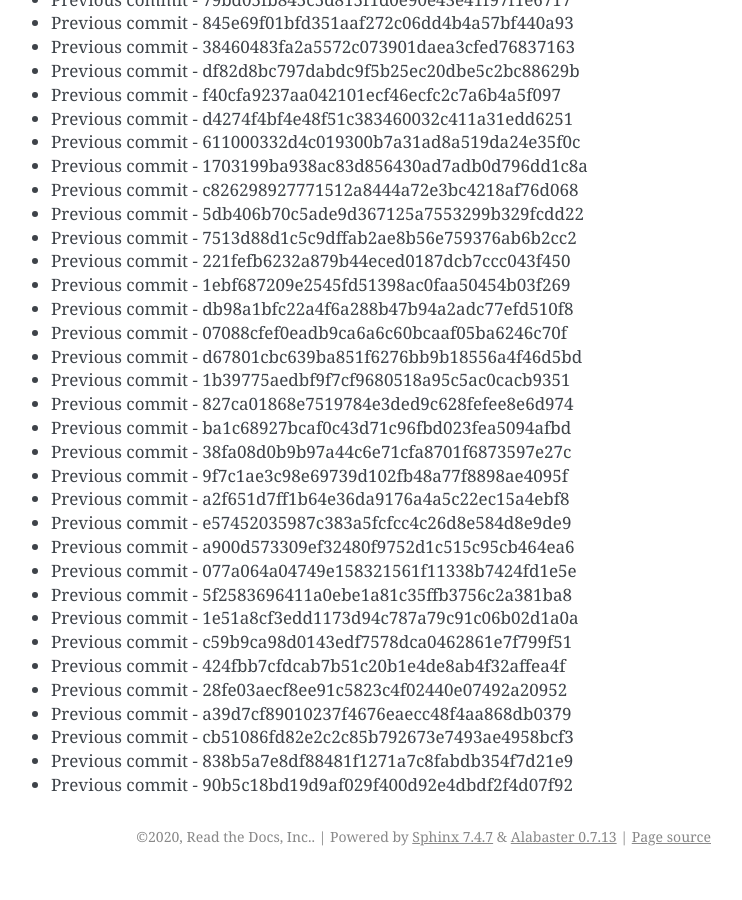
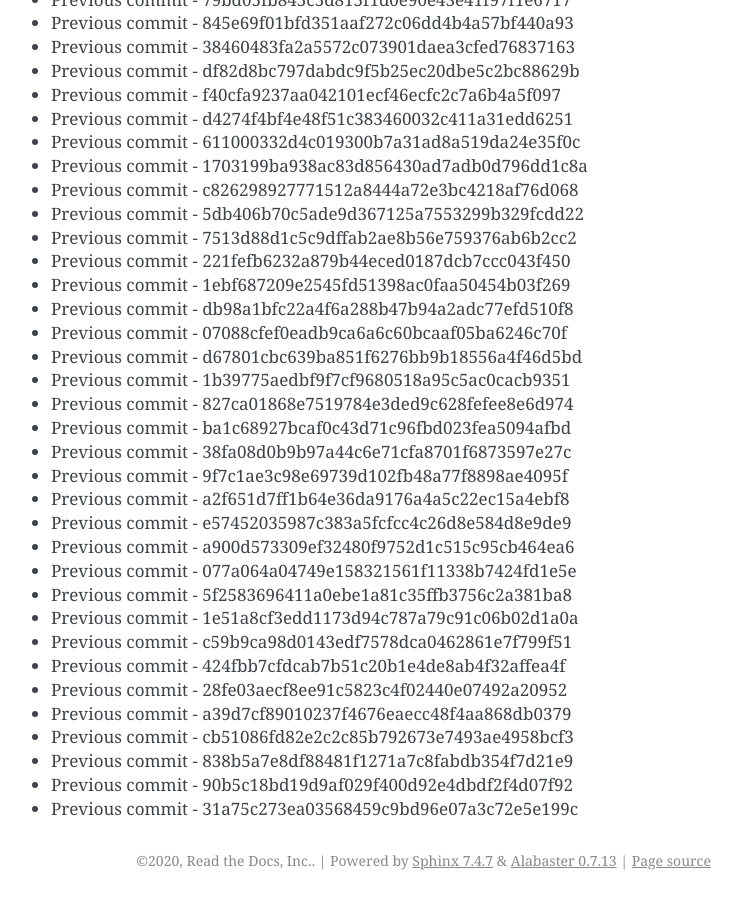
Before and after one commit to readthedocs/rtd-git-stresstest, a Sphinx documentation site: the page built from docs/updates.rst, in a window 1280 px wide and 900 px high, scrolled down 34495 px. Shown: the whole window, without its empty margins (399-1141 px from the left). Built offline with Sphinx 7.4.7, drawn with Linux system fonts in a browser that asks for light colours; before the commit the page ends 35371 px from its top, so only the background shows below that.

Commit message:
Generating commit from previous: 31a75c273ea03568459c9bd96e07a3c72e5e199c

```diff
--- a/docs/updates.rst
+++ b/docs/updates.rst
@@ -1481,3 +1481,4 @@ It can be tested for any performance characteristics.
 * Previous commit - cb51086fd82e2c2c85b792673e7493ae4958bcf3
 * Previous commit - 838b5a7e8df88481f1271a7c8fabdb354f7d21e9
 * Previous commit - 90b5c18bd19d9af029f400d92e4dbdf2f4d07f92
+* Previous commit - 31a75c273ea03568459c9bd96e07a3c72e5e199c
```
